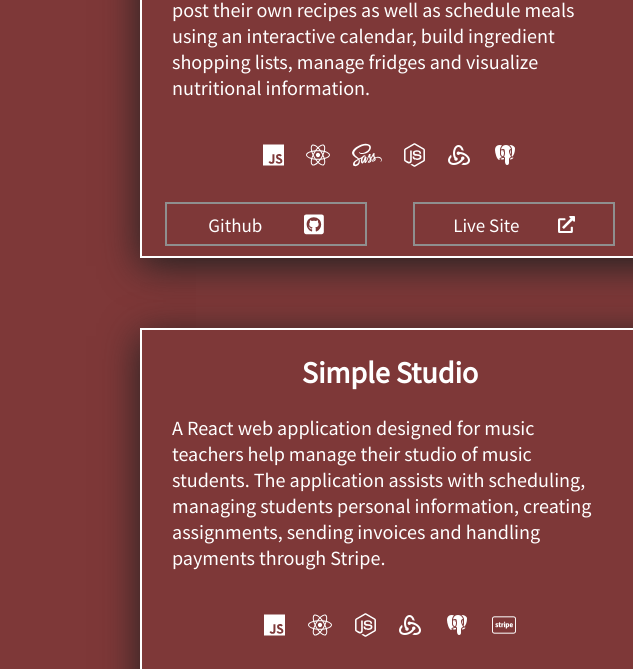
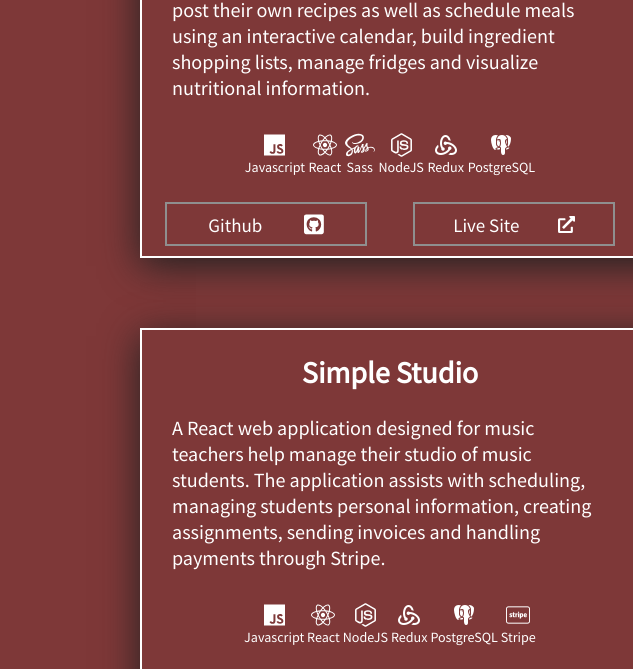
Before and after one commit to saulmaldonado/portfolio, a Gatsby site: page / in a window 1280 px wide. Shown: the part 3315-3984 px from the top of the page, 0-633 px from the left. Built offline with nearby package versions, Linux system fonts and the light colour scheme; Gatsby itself is replaced by a stand-in of ours.

Commit message:
Add Icon wrapper component
Add Icon wrapper component to add subtitles to icons in Works Screen

```diff
--- /dev/null
+++ b/src/components/IconsWithTag.tsx
@@ -0,0 +1,17 @@
+import React, { FC } from 'react';
+
+import './styles/IconsWithTag.css';
+
+type Props = {
+  tag: string;
+};
+const IconsWithTag: FC<Props> = ({ children, tag }) => {
+  return (
+    <div className='container'>
+      {children}
+      <span>{tag}</span>
+    </div>
+  );
+};
+
+export default IconsWithTag;
--- a/src/components/screens/WorksScreen.tsx
+++ b/src/components/screens/WorksScreen.tsx
@@ -29,6 +29,7 @@ import mongodb from '../../images/mongodb.png';
 import redis from '../../images/redis.png';
 
 import './styles/WorksScreen.css';
+import IconsWithTag from '../IconsWithTag';
 
 const WorksScreen = () => {
   return (
@@ -46,12 +47,24 @@ A meal planning app where users are able to browse recipes from Spoonacular’s
           liveLink='https://mealthyme.xyz/'
           videoFile={mealthyme}
         >
+          <IconsWithTag tag='Javascript'>
             <FontAwesomeIcon icon={faJs} size='lg' />
+          </IconsWithTag>
+          <IconsWithTag tag='React'>
             <FontAwesomeIcon icon={faReact} size='lg' />
+          </IconsWithTag>
+          <IconsWithTag tag='Sass'>
             <FontAwesomeIcon icon={faSass} size='lg' />
+          </IconsWithTag>
+          <IconsWithTag tag='NodeJS'>
             <FontAwesomeIcon icon={faNodeJs} size='lg' />
+          </IconsWithTag>
+          <IconsWithTag tag='Redux'>
             <img src={redux} alt='redux-icon' />
+          </IconsWithTag>
+          <IconsWithTag tag='PostgreSQL'>
             <img src={postgresql} alt='postgresql-icon' />
+          </IconsWithTag>
         </Project>
         <Project
           title='Simple Studio'
@@ -60,12 +73,24 @@ A meal planning app where users are able to browse recipes from Spoonacular’s
           liveLink='https://simplestudio.xyz/'
           videoFile={simplestudio}
         >
+          <IconsWithTag tag='Javascript'>
             <FontAwesomeIcon icon={faJs} size='lg' />
+          </IconsWithTag>
+          <IconsWithTag tag='React'>
             <FontAwesomeIcon icon={faReact} size='lg' />
+          </IconsWithTag>
+          <IconsWithTag tag='NodeJS'>
             <FontAwesomeIcon icon={faNodeJs} size='lg' />
+          </IconsWithTag>
+          <IconsWithTag tag='Redux'>
             <img src={redux} alt='redux-icon' />
+          </IconsWithTag>
+          <IconsWithTag tag='PostgreSQL'>
             <img src={postgresql} alt='postgresql-icon' />
+          </IconsWithTag>{' '}
+          <IconsWithTag tag='Stripe'>
             <img src={stripe} alt='stripe-icon' />
+          </IconsWithTag>
         </Project>
         <Project
           title='Grocery Store'
@@ -74,10 +99,18 @@ A meal planning app where users are able to browse recipes from Spoonacular’s
           githubLink='https://github.com/saulmaldonado/grocery-store'
           videoFile={grocerystrore}
         >
+          <IconsWithTag tag='TypeScript'>
             <img src={typescript} alt='typescript-icon' />
+          </IconsWithTag>
+          <IconsWithTag tag='Angular'>
             <FontAwesomeIcon icon={faAngular} size='lg' />
+          </IconsWithTag>
+          <IconsWithTag tag='Boostrap'>
             <FontAwesomeIcon icon={faBootstrap} size='lg' />
+          </IconsWithTag>
+          <IconsWithTag tag='Firebase'>
             <img src={firebase} alt='firebase-icon' />
+          </IconsWithTag>
         </Project>
         <Project
           title='Crypto Tracker'
@@ -86,10 +119,18 @@ A meal planning app where users are able to browse recipes from Spoonacular’s
           githubLink='https://github.com/saulmaldonado/CryptoTracker'
           videoFile={cryptotracker}
         >
+          <IconsWithTag tag='Javascript'>
             <FontAwesomeIcon icon={faJs} size='lg' />
+          </IconsWithTag>
+          <IconsWithTag tag='React'>
             <FontAwesomeIcon icon={faReact} size='lg' />
+          </IconsWithTag>
+          <IconsWithTag tag='NodeJS'>
             <FontAwesomeIcon icon={faNodeJs} size='lg' />
+          </IconsWithTag>
+          <IconsWithTag tag='MongoDB'>
             <img src={mongodb} alt='mongodb-icon' />
+          </IconsWithTag>
         </Project>
         <Project
           title='Done With It'
@@ -98,9 +139,15 @@ A meal planning app where users are able to browse recipes from Spoonacular’s
           liveLink='https://expo.io/@saulmaldonado/DoneWithIt'
           videoFile={donewithit}
         >
+          <IconsWithTag tag='TypeScript'>
             <img src={typescript} alt='typescript-icon' />
+          </IconsWithTag>
+          <IconsWithTag tag='React Native'>
             <img src={reactnative} alt='react-native-icon' />
+          </IconsWithTag>
+          <IconsWithTag tag='MongoDB'>
             <img src={mongodb} alt='mongodb-icon' />
+          </IconsWithTag>
         </Project>
         <Project
           title='Chat App'
@@ -109,8 +156,12 @@ A meal planning app where users are able to browse recipes from Spoonacular’s
           liveLink='https://saulmaldonado.github.io/chat-app/'
           videoFile={chatApp}
         >
+          <IconsWithTag tag='Vue'>
             <FontAwesomeIcon icon={faVuejs} size='lg' />
+          </IconsWithTag>
+          <IconsWithTag tag='NodeJS'>
             <FontAwesomeIcon icon={faNodeJs} size='lg' />
+          </IconsWithTag>
         </Project>
         <Project
           title='Share This Page'
@@ -119,9 +170,15 @@ A meal planning app where users are able to browse recipes from Spoonacular’s
           liveLink='https://saulmaldonado.github.io/share-this-page/'
           videoFile={shareThisPage}
         >
+          <IconsWithTag tag='React'>
             <FontAwesomeIcon icon={faReact} size='lg' />
+          </IconsWithTag>
+          <IconsWithTag tag='NodeJS'>
             <FontAwesomeIcon icon={faNodeJs} size='lg' />
+          </IconsWithTag>
+          <IconsWithTag tag='Redis'>
             <img src={redis} alt='redis-icon' />
+          </IconsWithTag>
         </Project>
       </div>
     </section>
--- /dev/null
+++ b/src/components/styles/IconsWithTag.css
@@ -0,0 +1,9 @@
+.container {
+  display: flex;
+  flex-direction: column;
+  align-items: center;
+}
+
+.container span {
+  font-size: 0.7rem;
+}
```
Lines whose indentation alone changed are shown as unchanged.
